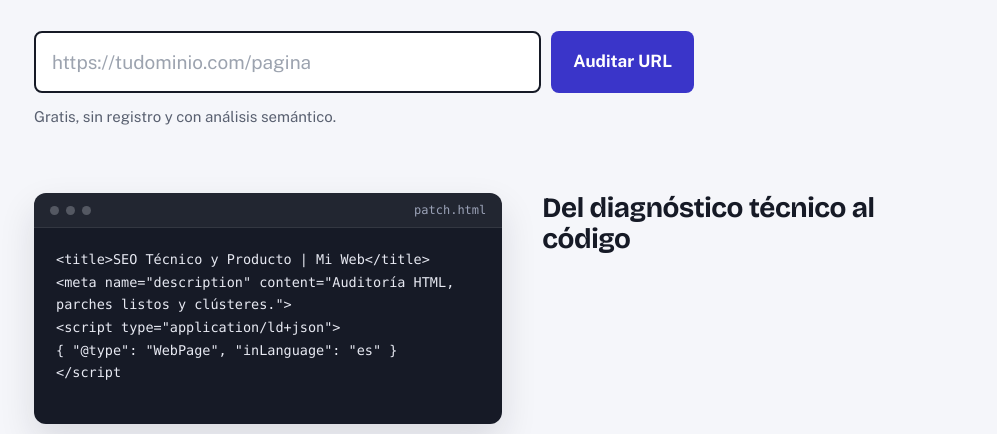
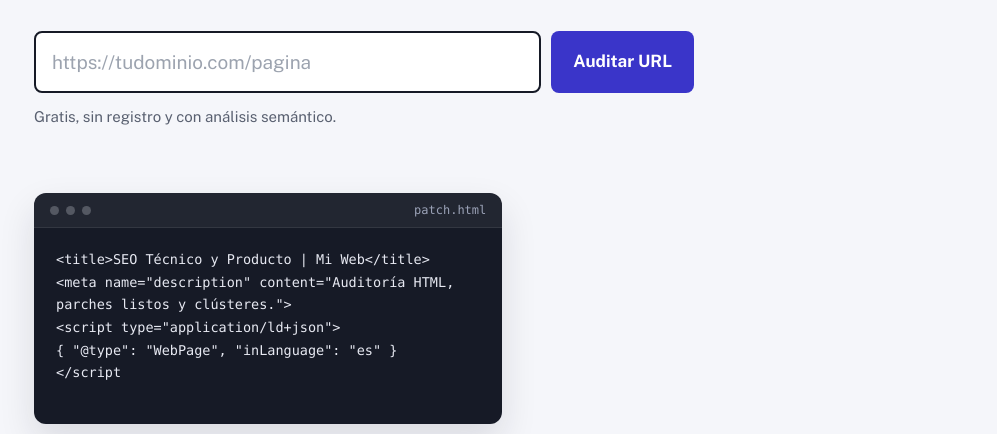
Before and after one commit to beaanidofanego-gif/portfolio2, an Astro site: page /seo-fixer in a window 1280 px wide. Shown: the part 366-800 px from the top of the page, without its empty margins (140-1137 px from the left). Built offline with nearby package versions, Linux system fonts and the light colour scheme; Astro itself is replaced by a stand-in of ours.

Commit message:
Elimina h2 en seo-fixer

```diff
--- a/src/pages/seo-fixer.astro
+++ b/src/pages/seo-fixer.astro
@@ -227,9 +227,6 @@ footer{border-top:1px solid var(--linea);padding:26px 0 40px;font-size:14px;colo
           <span>patch.html</span>
         </div>
         <pre><span id="codigo-vivo"></span><span class="cursor-vivo"></span></pre>
-      </div>
-      <div>
-        <h2>Del diagnóstico técnico al código </h2>
       </div>
     </div>
   </section>
```
